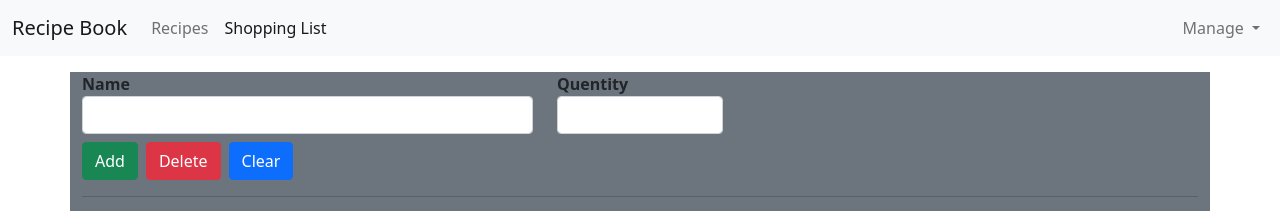
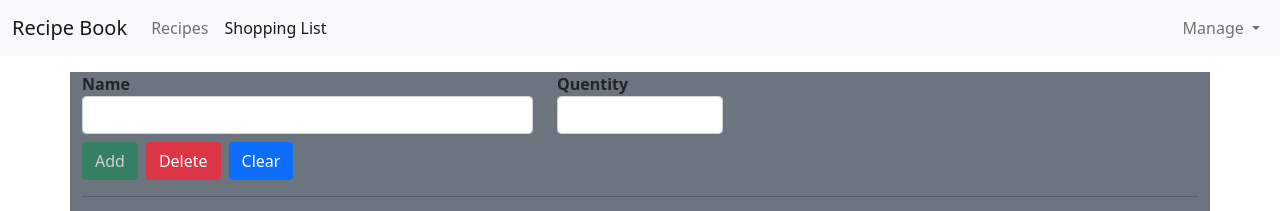
Before and after one commit to PplPrinceDalsaniya/Angular-Practice-RecipeApp, an Angular app: page /shopping-list in a window 1280 px wide. Shown: the top 211 px of the page. Built offline with nearby package versions, Linux system fonts and the light colour scheme.

Commit message:
Adding validations to add item form
- made name and quentity required.
= added validation for adding only positive integers in quentity,
- disable the add button if any of them is not valid.

```diff
--- a/src/app/shopping-list/shopping-edit/shopping-edit.component.html
+++ b/src/app/shopping-list/shopping-edit/shopping-edit.component.html
@@ -10,6 +10,7 @@
                         class="form-control"
                         name="name"
                         ngModel
+                        required
                     >
                 </div>
                 <div class="col-sm-2 form-group">
@@ -20,12 +21,14 @@
                         class="form-control"
                         name="quentity"
                         ngModel
+                        required
+                        [pattern]="'^[1-9]+[0-9]*$'"
                     >
                 </div>
             </div>
             <div class="row">
                 <div class="col-xs-12">
-                    <button class="btn btn-success mt-2 me-2" type="submit">Add</button>
+                    <button class="btn btn-success mt-2 me-2" type="submit" [disabled]="!f.valid">Add</button>
                     <button class="btn btn-danger mt-2 me-2" type="button">Delete</button>
                     <button class="btn btn-primary mt-2 me-2" type="button">Clear</button>
                 </div>
```
